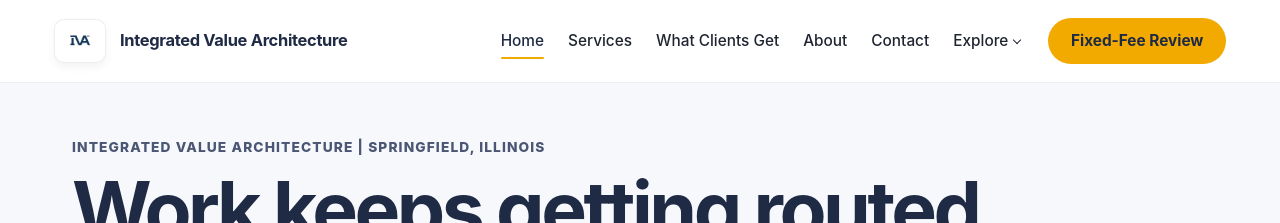
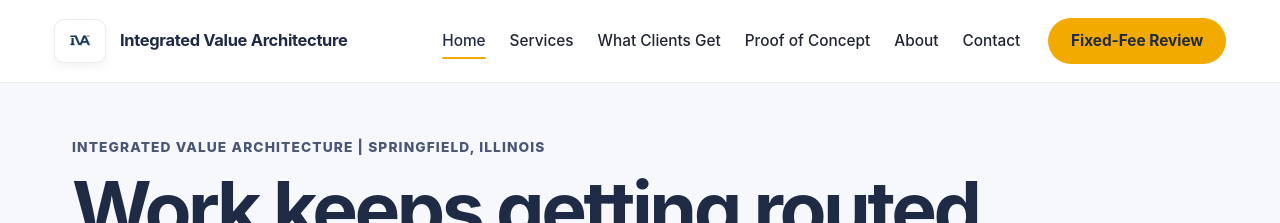
Before and after one commit to efost7873/integratedvaluearchitecture.com, a Jekyll site: the page built from index.html, in a window 1280 px wide. Shown: the top 223 px of the page. Built offline with Jekyll 4.4.1, drawn with Linux system fonts in a browser that asks for light colours.

Commit message:
Refactor header navigation links and remove explore menu

```diff
--- a/_includes/header.html
+++ b/_includes/header.html
@@ -1,15 +1,8 @@
 {% assign current_url = page.url | replace:'index.html','' %}
-
-{% assign explore_urls = "/common-problems-we-fix/|/decision-rights-redesign/|/good-governance/|/governance-architecture-organizational-design/|/governance-structure-vs-information-governance/|/iva-vs-grc/|/iva-vs-process-reengineering/|/case-structural-overload-and-decision-bottleneck/|/standard/|/finance/|/operations/|/capacity/|/external/|/learning/|/publications/" | split:"|" %}
-{% assign explore_active = false %}
-{% for url in explore_urls %}
-  {% if current_url == url %}
-    {% assign explore_active = true %}
-  {% endif %}
-{% endfor %}
 
 <header class="iva-header">
   <div class="iva-header-inner">
+
     <div class="iva-header-brand">
       <a class="iva-header-brand-link" href="/">
         <img class="iva-header-logo" src="{{ site.baseurl }}/assets/images/tmlogo.png" alt="Integrated Value Architecture logo">
@@ -31,43 +24,23 @@
 
     <nav class="iva-header-nav" id="iva-nav" aria-label="Primary">
       <a class="iva-header-link{% if current_url == '/' %} is-active{% endif %}" href="/">Home</a>
+
       <a class="iva-header-link{% if current_url == '/services/' %} is-active{% endif %}" href="/services/">Services</a>
+
       <a class="iva-header-link{% if current_url == '/what-clients-get/' %} is-active{% endif %}" href="/what-clients-get/">What Clients Get</a>
+
+      <a class="iva-header-link{% if current_url == '/case-structural-overload-and-decision-bottleneck/' %} is-active{% endif %}" href="/case-structural-overload-and-decision-bottleneck/">
+        Proof of Concept
+      </a>
+
       <a class="iva-header-link{% if current_url == '/about/' %} is-active{% endif %}" href="/about/">About</a>
+
       <a class="iva-header-link{% if current_url == '/contact/' %} is-active{% endif %}" href="/contact/">Contact</a>
-
-      <div class="iva-header-group{% if explore_active %} is-active{% endif %}" data-nav-group>
-        <button
-          class="iva-header-group-trigger"
-          type="button"
-          aria-expanded="false"
-          aria-controls="iva-header-explore">
-          <span>Explore</span>
-          <span class="iva-header-group-caret" aria-hidden="true"></span>
-        </button>
-
-        <div class="iva-header-group-menu" id="iva-header-explore">
-          <a class="{% if current_url == '/common-problems-we-fix/' %}is-active{% endif %}" href="/common-problems-we-fix/">Common Problems</a>
-          <a class="{% if current_url == '/decision-rights-redesign/' %}is-active{% endif %}" href="/decision-rights-redesign/">Decision Rights</a>
-          <a class="{% if current_url == '/case-structural-overload-and-decision-bottleneck/' %}is-active{% endif %}" href="/case-structural-overload-and-decision-bottleneck/">Structural Overload</a>
-          <a class="{% if current_url == '/good-governance/' %}is-active{% endif %}" href="/good-governance/">Good Governance</a>
-          <a class="{% if current_url == '/governance-architecture-organizational-design/' %}is-active{% endif %}" href="/governance-architecture-organizational-design/">Governance Architecture</a>
-          <a class="{% if current_url == '/governance-structure-vs-information-governance/' %}is-active{% endif %}" href="/governance-structure-vs-information-governance/">Structure vs Information Governance</a>
-          <a class="{% if current_url == '/iva-vs-grc/' %}is-active{% endif %}" href="/iva-vs-grc/">IVA vs GRC</a>
-          <a class="{% if current_url == '/iva-vs-process-reengineering/' %}is-active{% endif %}" href="/iva-vs-process-reengineering/">IVA vs Process Reengineering</a>
-          <a class="{% if current_url == '/standard/' %}is-active{% endif %}" href="/standard/">The IVA Standard</a>
-          <a class="{% if current_url == '/finance/' %}is-active{% endif %}" href="/finance/">Financial Ledger</a>
-          <a class="{% if current_url == '/operations/' %}is-active{% endif %}" href="/operations/">Operational Ledger</a>
-          <a class="{% if current_url == '/capacity/' %}is-active{% endif %}" href="/capacity/">Capacity Ledger</a>
-          <a class="{% if current_url == '/external/' %}is-active{% endif %}" href="/external/">Externalities and Equity Ledger</a>
-          <a class="{% if current_url == '/learning/' %}is-active{% endif %}" href="/learning/">Learning and Innovation Ledger</a>
-          <a class="{% if current_url == '/publications/' %}is-active{% endif %}" href="/publications/">Publications</a>
-        </div>
-      </div>
 
       <a class="iva-btn-primary iva-header-cta{% if current_url == '/fixed-fee-review/' %} is-active{% endif %}" href="/fixed-fee-review/">
         Fixed-Fee Review
       </a>
     </nav>
+
   </div>
 </header>
```
